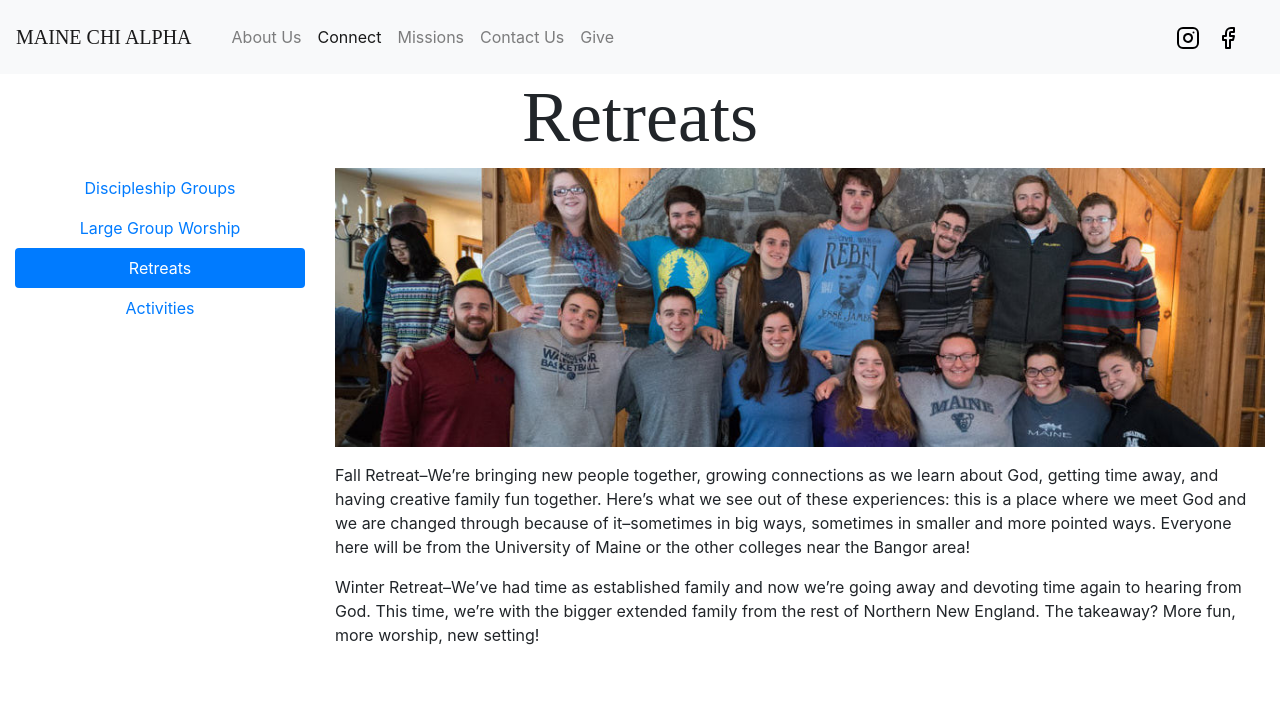
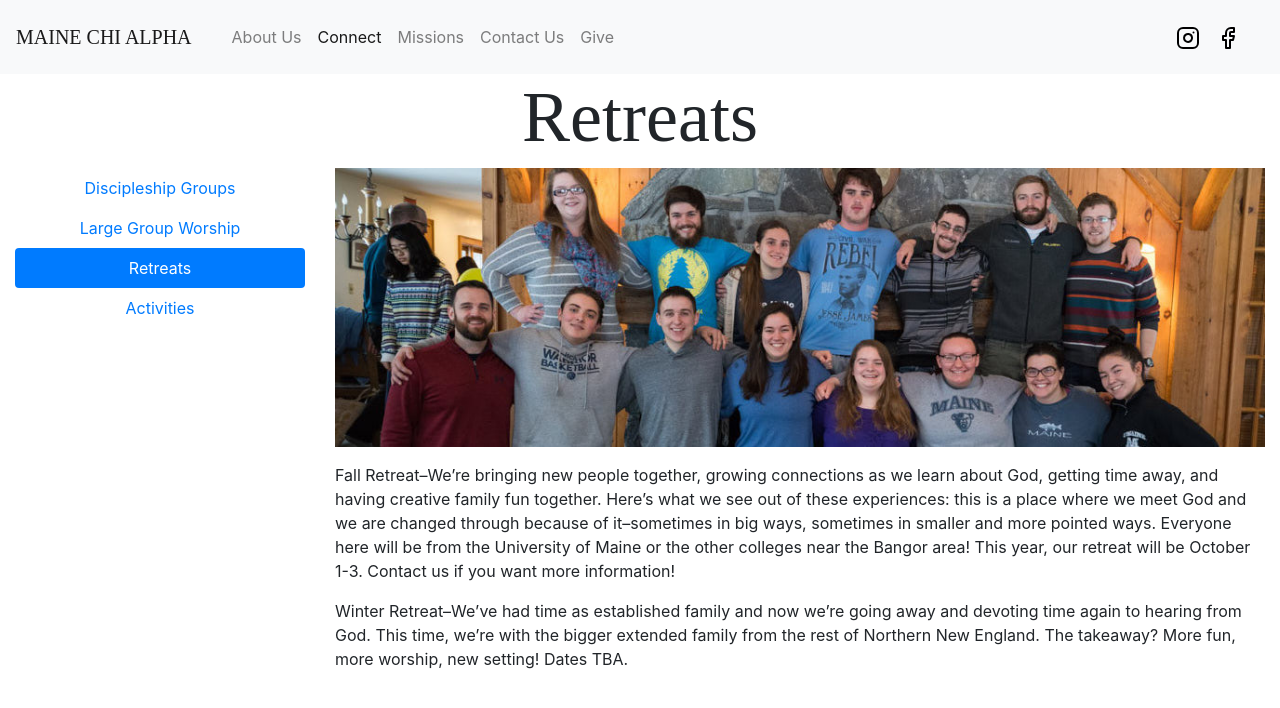
Before and after one commit to mainechialpha/mainechialpha.github.io, a Jekyll site: the page built from retreats.md, in a window 1280 px wide. Shown: the top 708 px of the page. Built offline with Jekyll 4.4.1, drawn with Linux system fonts in a browser that asks for light colours; nearby versions of some CDN libraries; some web fonts are replaced.

Commit message:
Update retreats.md

```diff
--- a/retreats.md
+++ b/retreats.md
@@ -6,6 +6,6 @@
 
 ![Retreats]({{ site.url }}/images/retreat.jpg)
 
-Fall Retreat--We're bringing new people together, growing connections as we learn about God, getting time away, and having creative family fun together. Here's what we see out of these experiences: this is a place where we meet God and we are changed through because of it--sometimes in big ways, sometimes in smaller and more pointed ways. Everyone here will be from the University of Maine or the other colleges near the Bangor area!
+Fall Retreat--We're bringing new people together, growing connections as we learn about God, getting time away, and having creative family fun together. Here's what we see out of these experiences: this is a place where we meet God and we are changed through because of it--sometimes in big ways, sometimes in smaller and more pointed ways. Everyone here will be from the University of Maine or the other colleges near the Bangor area! This year, our retreat will be October 1-3. Contact us if you want more information!
 
-Winter Retreat--We've had time as established family and now we're going away and devoting time again to hearing from God. This time, we're with the bigger extended family from the rest of Northern New England. The takeaway? More fun, more worship, new setting!
+Winter Retreat--We've had time as established family and now we're going away and devoting time again to hearing from God. This time, we're with the bigger extended family from the rest of Northern New England. The takeaway? More fun, more worship, new setting! Dates TBA.
```
